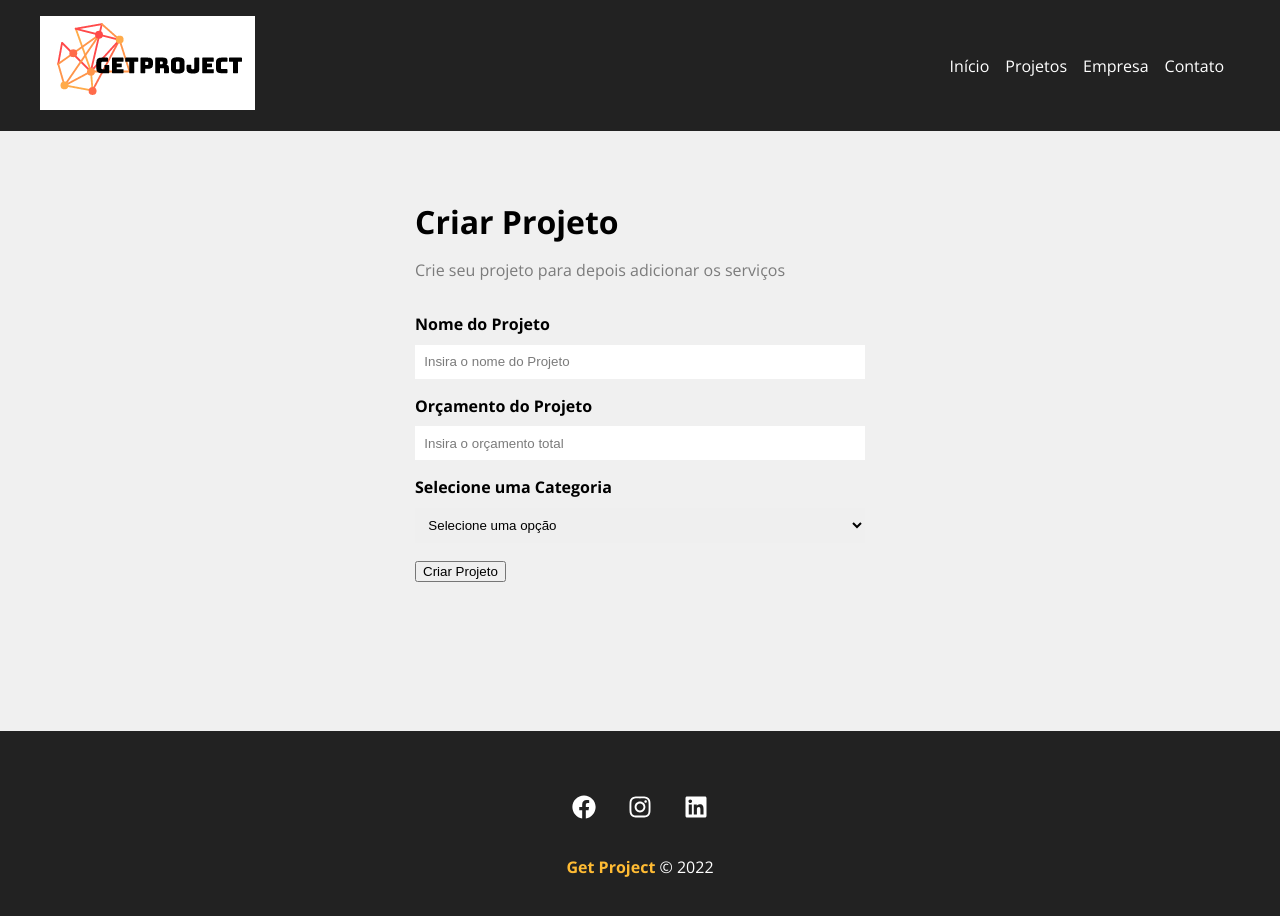
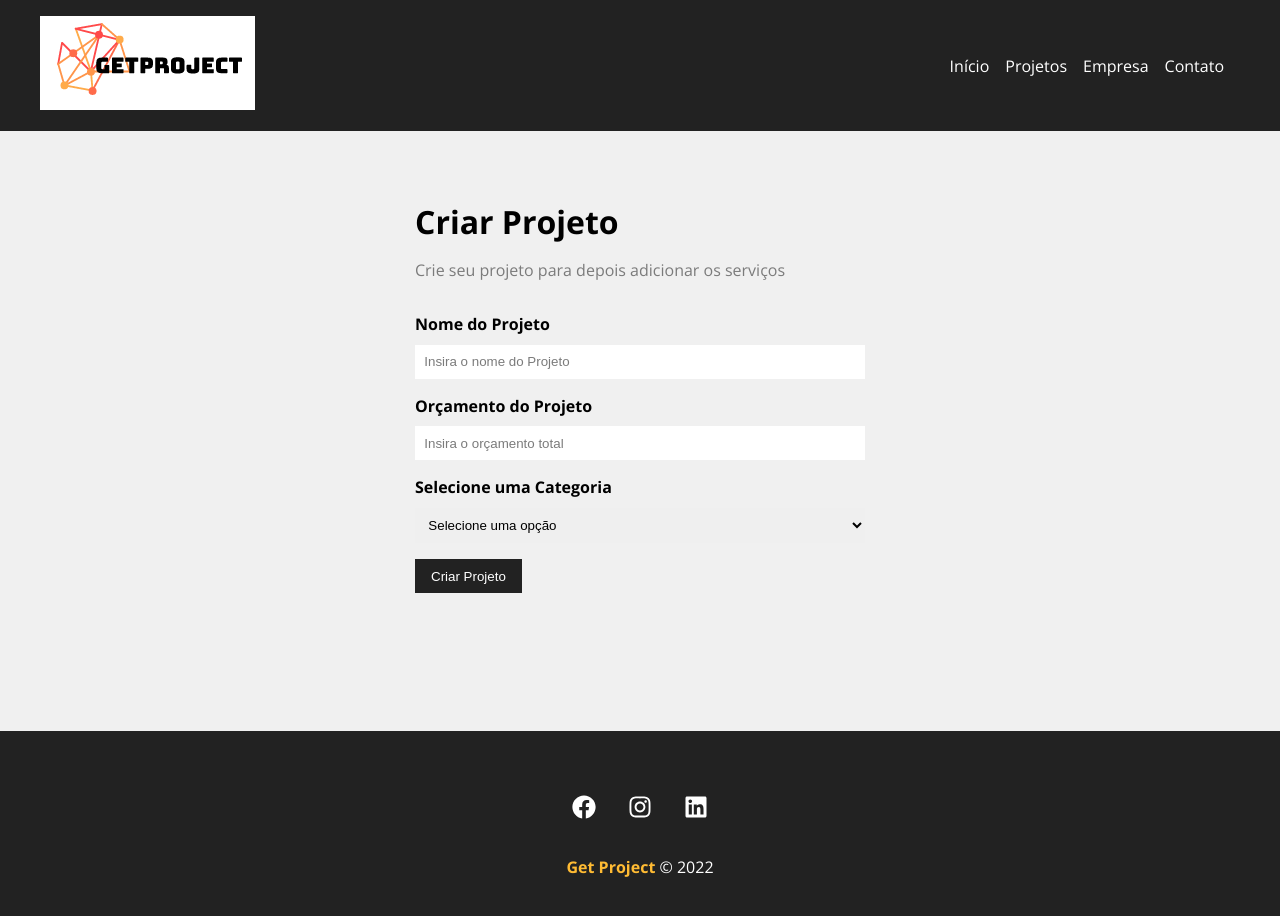
Before and after one commit to paulpessoa/get-project, a React (Create React App) app: page /newproject in a window 1280 px wide. Shown: the top 916 px of the page. Built offline with nearby package versions, Linux system fonts and the light colour scheme.

Commit message:
submitbutton styles

```diff
--- /dev/null
+++ b/src/components/form/SubmitButton.js
@@ -0,0 +1,11 @@
+import styles from './SubmitButton.module.css';
+
+function SubmitButton({type, text}){
+    return (
+        <div>
+            <button className={styles.btn} type={type}>{text}</button>
+        </div>
+    )
+}
+
+export default SubmitButton;
--- /dev/null
+++ b/src/components/form/SubmitButton.module.css
@@ -0,0 +1,13 @@
+.btn {
+    background-color: #222;
+    color: #fff;
+    padding: 0.7em 1.2em;
+    text-decoration: none;
+    transition: 0.5s;
+    cursor: pointer;
+    border: none;
+}
+
+.btn:hover {
+    background-color: #ffbb33;
+}
--- a/src/components/pages/NewProject.js
+++ b/src/components/pages/NewProject.js
@@ -7,7 +7,7 @@
         <div className={styles.newproject_container}>
             <h1>Criar Projeto</h1>
             <p>Crie seu projeto para depois adicionar os serviços</p>
-            <ProjectForm />
+            <ProjectForm btnText="Criar Projeto"/>
         </div>
     )
 }
--- a/src/components/project/ProjectForm.js
+++ b/src/components/project/ProjectForm.js
@@ -1,23 +1,16 @@
 import Input from '../form/Input';
 import Select from '../form/Select';
+import SubmitButton from '../form/SubmitButton';
 import styles from './ProjectForm.module.css';
 
 
-function ProjectForm () {
+function ProjectForm ({btnText}) {
     return (
         <form className={styles.form}>
-            <div>
-                <Input type="text" text="Nome do Projeto" name="name" placeholder="Insira o nome do Projeto"/>
-            </div>
-            <div>
-                <Input type="number" text="Orçamento do Projeto" name="budget" placeholder="Insira o orçamento total"/>
-            </div>
-            <div>
-               <Select name="category_id" text="Selecione uma Categoria"/>
-            </div>
-            <div>
-                <input type="submit" value="Criar Projeto"/>
-            </div>
+            <Input type="text" text="Nome do Projeto" name="name" placeholder="Insira o nome do Projeto"/>
+            <Input type="number" text="Orçamento do Projeto" name="budget" placeholder="Insira o orçamento total"/>
+            <Select name="category_id" text="Selecione uma Categoria"/>
+            <SubmitButton type="submit" text={btnText}/>
         </form>
     )
 }
```
